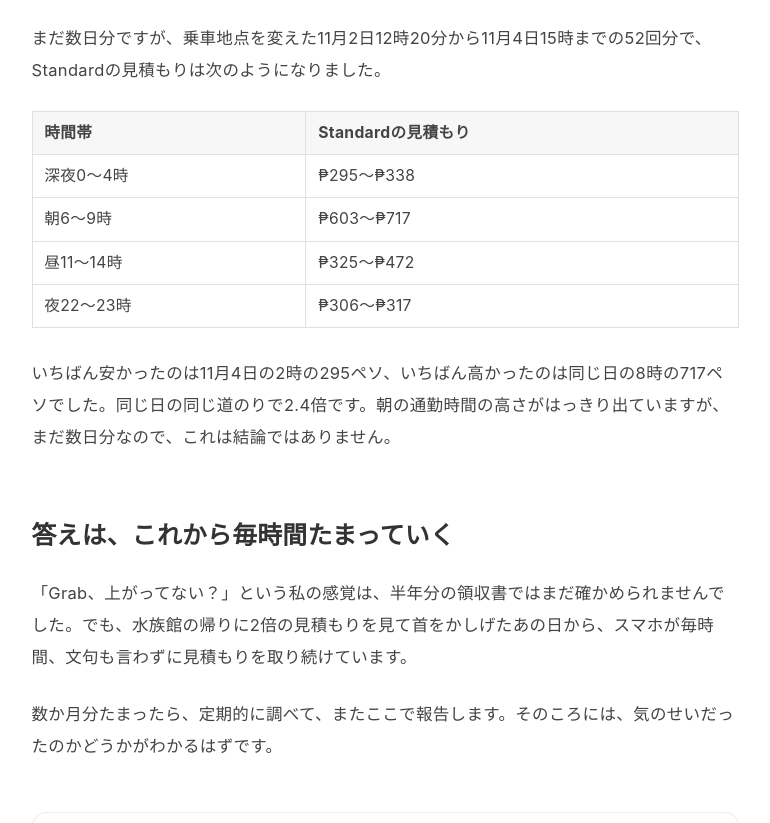
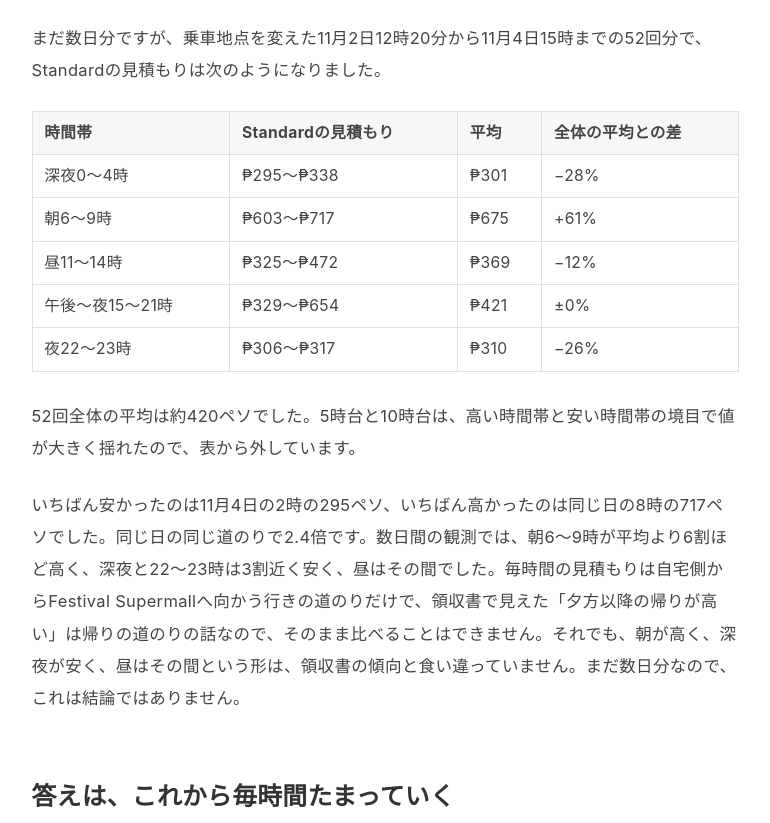
Before and after one commit to tomohiro-owada/tomohiro-owada.github.io, an Eleventy site: page src/posts/grab-fare-watch.md in a window 1280 px wide. Shown: the part 3540-4363 px from the top of the page, without its empty margins (255-1025 px from the left). Built offline with nearby package versions, Linux system fonts and the light colour scheme; Eleventy itself is replaced by a stand-in of ours; files that its build step writes are made by us from their sources.

Commit message:
Grab post: hourly band averages and deviation

```diff
--- a/src/posts/grab-fare-watch.md
+++ b/src/posts/grab-fare-watch.md
@@ -65,14 +65,17 @@ Grab（東南アジアの配車アプリ）の料金が上がっているのか
 
 まだ数日分ですが、乗車地点を変えた11月2日12時20分から11月4日15時までの52回分で、Standardの見積もりは次のようになりました。
 
-| 時間帯 | Standardの見積もり |
-|---|---|
-| 深夜0〜4時 | ₱295〜₱338 |
-| 朝6〜9時 | ₱603〜₱717 |
-| 昼11〜14時 | ₱325〜₱472 |
-| 夜22〜23時 | ₱306〜₱317 |
+| 時間帯 | Standardの見積もり | 平均 | 全体の平均との差 |
+|---|---|---|---|
+| 深夜0〜4時 | ₱295〜₱338 | ₱301 | −28% |
+| 朝6〜9時 | ₱603〜₱717 | ₱675 | +61% |
+| 昼11〜14時 | ₱325〜₱472 | ₱369 | −12% |
+| 午後〜夜15〜21時 | ₱329〜₱654 | ₱421 | ±0% |
+| 夜22〜23時 | ₱306〜₱317 | ₱310 | −26% |
 
-いちばん安かったのは11月4日の2時の295ペソ、いちばん高かったのは同じ日の8時の717ペソでした。同じ日の同じ道のりで2.4倍です。朝の通勤時間の高さがはっきり出ていますが、まだ数日分なので、これは結論ではありません。
+52回全体の平均は約420ペソでした。5時台と10時台は、高い時間帯と安い時間帯の境目で値が大きく揺れたので、表から外しています。
+
+いちばん安かったのは11月4日の2時の295ペソ、いちばん高かったのは同じ日の8時の717ペソでした。同じ日の同じ道のりで2.4倍です。数日間の観測では、朝6〜9時が平均より6割ほど高く、深夜と22〜23時は3割近く安く、昼はその間でした。毎時間の見積もりは自宅側からFestival Supermallへ向かう行きの道のりだけで、領収書で見えた「夕方以降の帰りが高い」は帰りの道のりの話なので、そのまま比べることはできません。それでも、朝が高く、深夜が安く、昼はその間という形は、領収書の傾向と食い違っていません。まだ数日分なので、これは結論ではありません。
 
 ## 答えは、これから毎時間たまっていく
 
```
